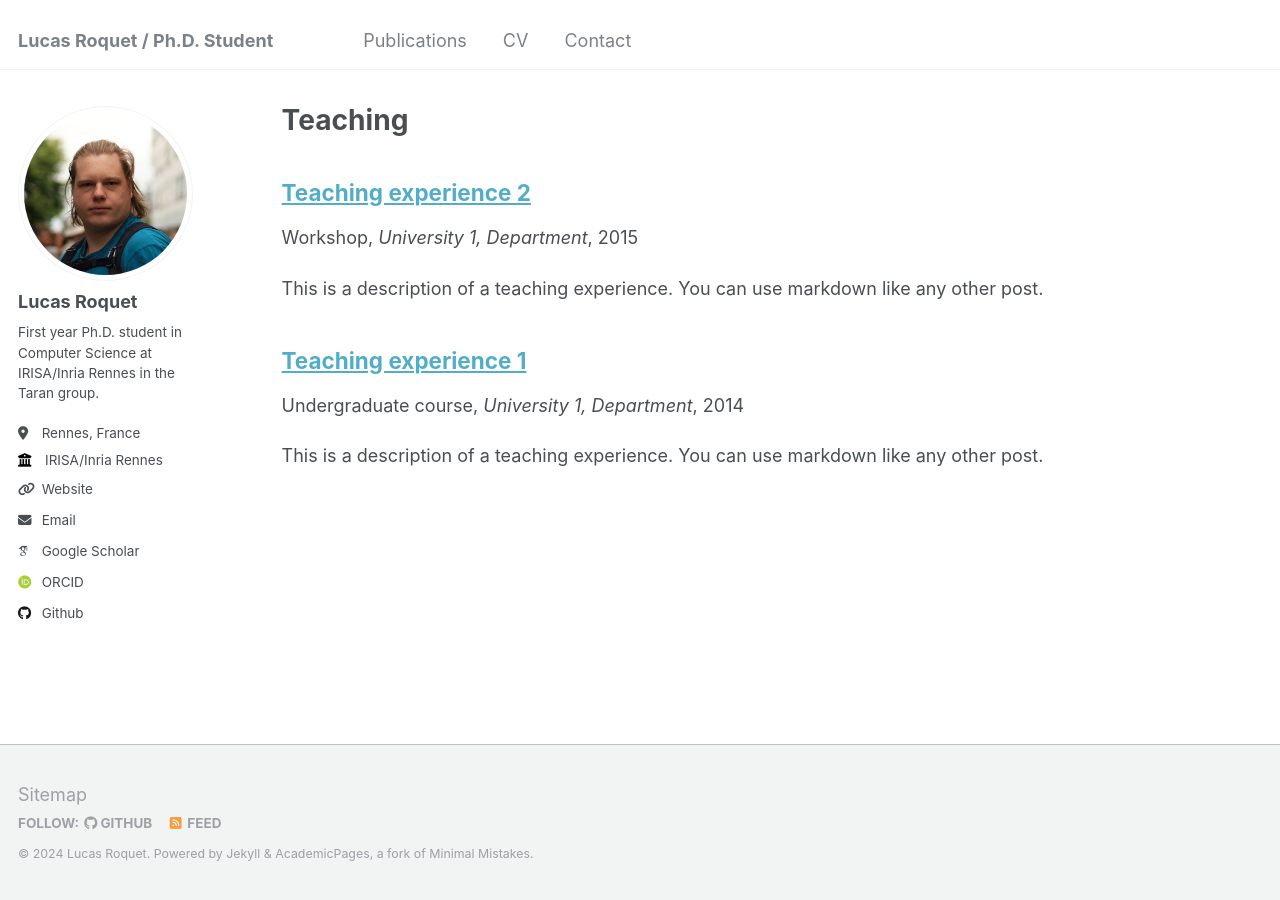
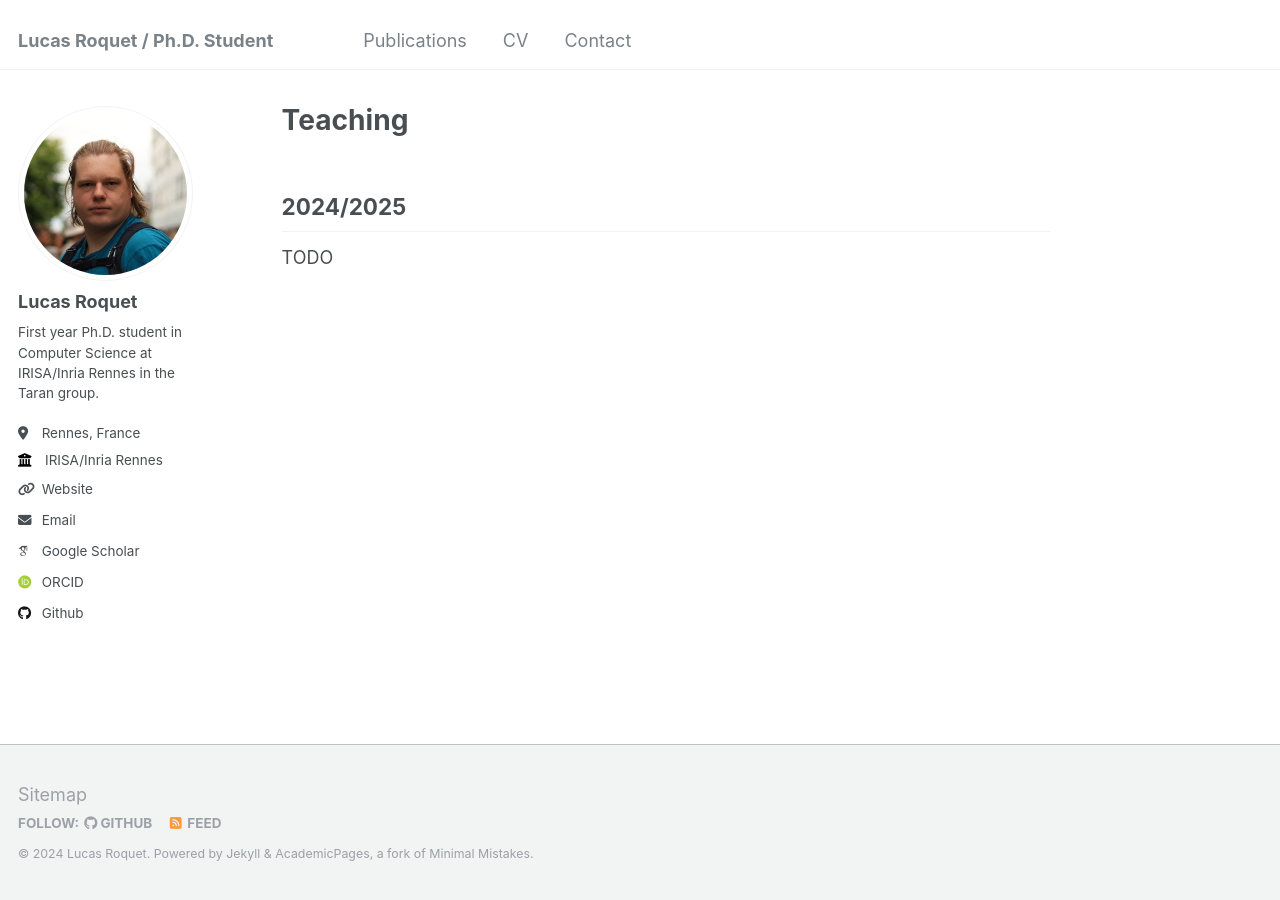
Before and after one commit to lucasrqt/lucasrqt.github.io, a Jekyll site: the page built from _pages/teaching.md, in a window 1280 px wide. Built offline with Jekyll 4.4.1, drawn with Linux system fonts in a browser that asks for light colours; some web fonts are replaced.

Commit message:
updated pages. TODO: change CV page + teaching page

```diff
--- a/_pages/teaching.html
+++ /dev/null
@@ -1,12 +0,0 @@
----
-layout: archive
-title: "Teaching"
-permalink: /teaching/
-author_profile: true
----
-
-{% include base_path %}
-
-{% for post in site.teaching reversed %}
-  {% include archive-single.html %}
-{% endfor %}
--- /dev/null
+++ b/_pages/teaching.md
@@ -0,0 +1,9 @@
+---
+title: "Teaching"
+permalink: /teaching/
+author_profile: true
+---
+
+## 2024/2025
+
+TODO
--- a/_teaching/2014-spring-teaching-1.md
+++ /dev/null
@@ -1,20 +0,0 @@
----
-title: "Teaching experience 1"
-collection: teaching
-type: "Undergraduate course"
-permalink: /teaching/2014-spring-teaching-1
-venue: "University 1, Department"
-date: 2014-01-01
-location: "City, Country"
----
-
-This is a description of a teaching experience. You can use markdown like any other post.
-
-Heading 1
-======
-
-Heading 2
-======
-
-Heading 3
-======
```
Also changed, not shown: _data/authors.yml (+6 -16 lines), _pages/about.md (+2 -2 lines), _pages/contact.md (+0 -3 lines), _teaching/2024-spring-ems.md (added, +20 -0 lines).
